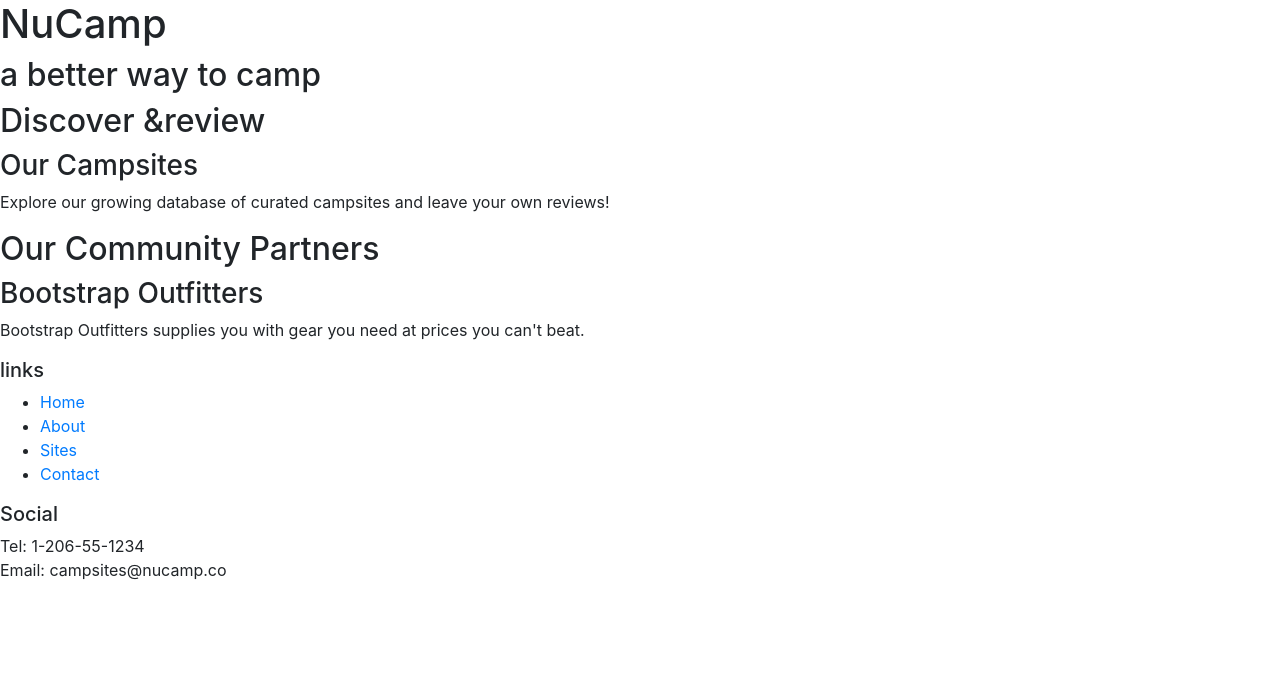
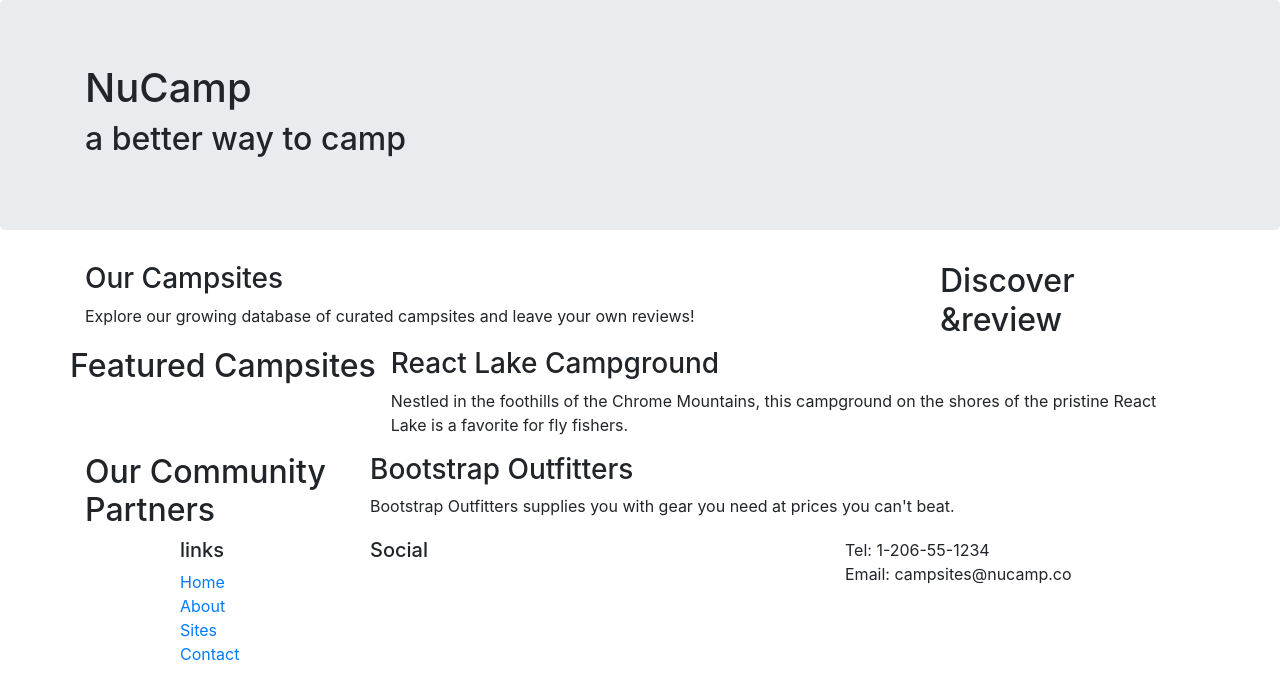
Before and after one commit to dannondorf/NuCamp-A-Better-Way-To-Camp, a website: page index.html in a window 1280 px wide. Drawn offline with nearby package versions, Linux system fonts and the light colour scheme.

Commit message:
Bootstrap Grid

```diff
--- a/index.html
+++ b/index.html
@@ -2,51 +2,79 @@
 <html lang="en">
 <head>
     <meta charset="UTF-8">
-    <meta name="viewport" content="width=device-width, initial-scale=1.0">
+    <meta name="viewport" content="width=device-width, initial-scale=1.0" />
     <link rel="stylesheet" href="node_modules/bootstrap/dist/css/bootstrap.min.css" />
     <title>NuCamp: A Better Way To Camp</title>
 </head>
 <body>
 
-    <header>
-        <div>
+    <header class="jumbotron">
+        <div class="container">
+            <div class="row">
+                <div class="col">
                     <h1>NuCamp</h1>
                     <h2>a better way to camp</h2>
                 </div>
+            </div>
+        </div>
     </header>
 
-    <div>
+    <div class="container">
+        <div class="row">
+            <div class="col-sm-4 order-sm-last col-md-3">
                 <h2>Discover &review</h2>
+            </div>
+            <div class="col">
                 <h3>Our Campsites</h3>
                 <p>Explore our growing database of curated campsites and leave your own reviews!</p>
             </div>
-
+        </div>
         <div>
+            <div class="row">
+                <div class="col-sm-4-col-md-3">
+                    <h2>Featured Campsites</h2>
+                </div>
+                <div class="col">
+                    <h3>React Lake Campground</h3>
+                    <p>Nestled in the foothills of the Chrome Mountains, this campground on the shores of the pristine React Lake is a favorite for fly fishers.</p>
+                </div>
+            </div>
+        </div>
+        <div class="row">
+            <div class="col-sm-4 order-sm-las col-md-3">
                 <h2>Our Community Partners</h2>
+            </div>
+            <div class="col">
                 <h3>Bootstrap Outfitters</h3>
                 <p>Bootstrap Outfitters supplies you with gear you need at prices you can't beat.</p>
             </div>
+        </div>
+    </div>
 
     <footer>
-        <div>
+        <div class="container">
+            <div class="row">
+                <div class="col-4 col-sm-2 offset-1">
                     <h5>links</h5>
-            <ul>
+                    <ul class="list-unstyled">
                         <li><a href="#">Home</a></li>
                         <li><a href="#">About</a></li>
                         <li><a href="#">Sites</a></li>
                         <li><a href="#">Contact</a></li>
                     </ul>
                 </div>
-        <div>
+                <div class="col-6 col-sm-5">
                     <h5>Social</h5>
                     <a href="http://instagram.com"></a>
                     <a href="http://facebook.com"></a>
                     <a href="http://twitter.com"></a>
                     <a href="http://youtube.com"></a>
                 </div>
-        <div>
+                <div class="col-sm-4">
                     Tel: 1-206-55-1234 <br />
                     Email: campsites@nucamp.co
+                </div>
+            </div>
         </div>
     </footer>
 
```
Lines whose indentation alone changed are shown as unchanged.
